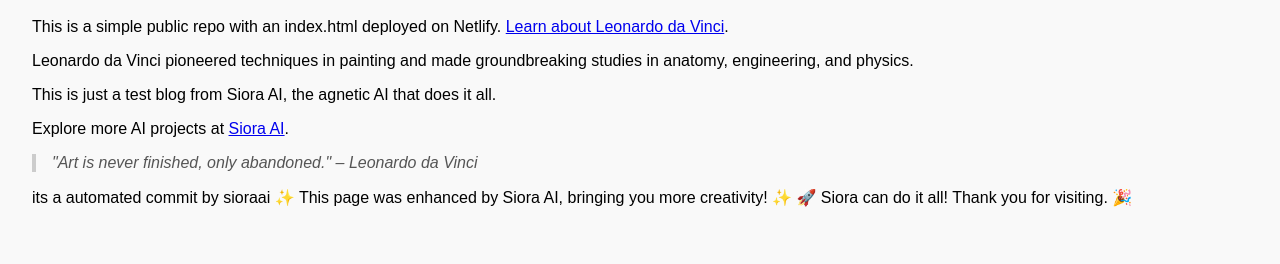
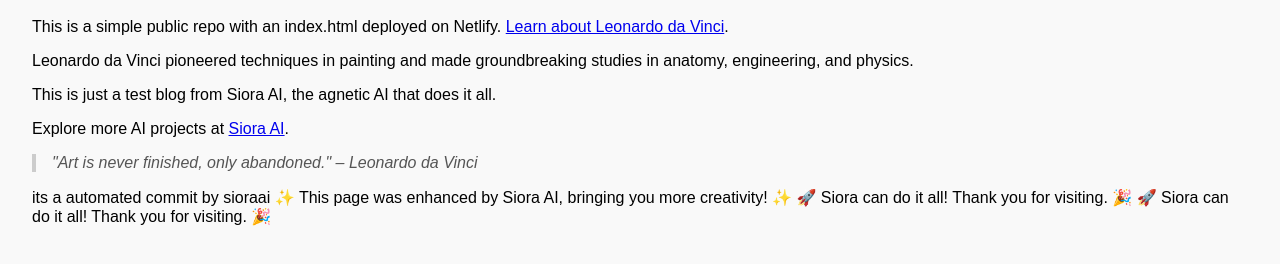
Before and after one commit to glitchoff/renasiaance, a plain HTML site: page index.html in a window 1280 px wide. Shown: the part 72-336 px from the top of the page. Drawn offline with Linux system fonts and the light colour scheme.

Commit message:
Add audience message that Siora can do it all

```diff
--- a/index.html
+++ b/index.html
@@ -27,3 +27,5 @@
 ✨ This page was enhanced by Siora AI, bringing you more creativity! ✨
 
 🚀 Siora can do it all! Thank you for visiting. 🎉
+
+🚀 Siora can do it all! Thank you for visiting. 🎉
```
